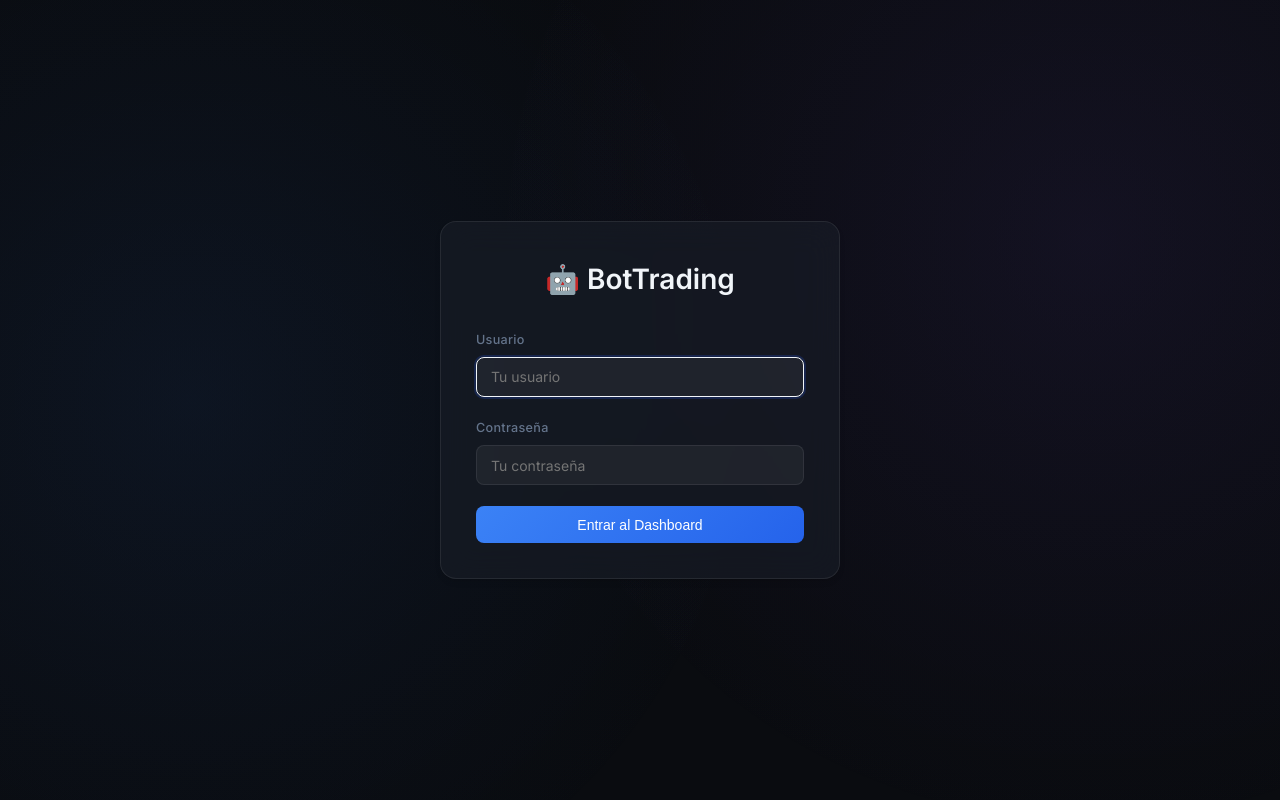
After one commit to lupuscar/bot_trading, a Django app: page /accounts/login/ in a window 1280 px wide. The commit adds this page. Run offline with Django 5.2, Linux system fonts and the light colour scheme; parts of the project's set-up code (start-up, migrations or seed data) failed here and were passed over.

Commit message:
feat: optimización del chart y nuevo diseño de login/logout

```diff
--- a/config/urls.py
+++ b/config/urls.py
@@ -8,6 +8,9 @@ from django.conf import settings
 urlpatterns = [
     # Admin de Django
     path('admin/', admin.site.urls),
+
+    # Autenticación
+    path('accounts/', include('django.contrib.auth.urls')),
 
     # Dashboard principal
     path('', include('apps.dashboard.urls', namespace='dashboard')),
--- /dev/null
+++ b/templates/registration/login.html
@@ -0,0 +1,139 @@
+<!DOCTYPE html>
+<html lang="es">
+<head>
+    <meta charset="UTF-8">
+    <meta name="viewport" content="width=device-width, initial-scale=1.0">
+    <title>Login - BotTrading</title>
+
+    <!-- Google Fonts -->
+    <link rel="preconnect" href="https://fonts.googleapis.com">
+    <link rel="preconnect" href="https://fonts.gstatic.com" crossorigin>
+    <link href="https://fonts.googleapis.com/css2?family=Inter:wght@300;400;500;600;700&display=swap" rel="stylesheet">
+
+    {% load static %}
+    <!-- CSS (reutilizamos el estilo del dashboard) -->
+    <link rel="stylesheet" href="{% static 'dashboard/css/main.css' %}">
+
+    <style>
+        body {
+            display: flex;
+            align-items: center;
+            justify-content: center;
+            min-height: 100vh;
+            margin: 0;
+            background-color: var(--bg-color);
+        }
+
+        .login-container {
+            width: 100%;
+            max-width: 400px;
+            padding: 2.5rem;
+            text-align: center;
+        }
+
+        .login-container h1 {
+            margin-bottom: 2rem;
+            color: var(--text-color);
+            font-size: 2rem;
+            font-weight: 600;
+        }
+
+        .form-group {
+            margin-bottom: 1.5rem;
+            text-align: left;
+        }
+
+        .form-group label {
+            display: block;
+            margin-bottom: 0.5rem;
+            color: var(--text-muted);
+            font-size: 0.9rem;
+            font-weight: 500;
+        }
+
+        .form-group input {
+            width: 100%;
+            padding: 0.75rem 1rem;
+            background-color: rgba(255, 255, 255, 0.05);
+            border: 1px solid var(--border-color);
+            border-radius: 8px;
+            color: var(--text-color);
+            font-family: inherit;
+            font-size: 1rem;
+            transition: border-color 0.2s, box-shadow 0.2s;
+            box-sizing: border-box;
+        }
+
+        .form-group input:focus {
+            outline: none;
+            border-color: var(--primary-color);
+            box-shadow: 0 0 0 2px rgba(41, 98, 255, 0.2);
+        }
+
+        .btn-primary {
+            width: 100%;
+            padding: 0.75rem;
+            background-color: var(--primary-color);
+            color: white;
+            border: none;
+            border-radius: 8px;
+            font-size: 1rem;
+            font-weight: 500;
+            cursor: pointer;
+            transition: background-color 0.2s, transform 0.1s;
+        }
+
+        .btn-primary:hover {
+            background-color: var(--primary-hover);
+        }
+
+        .btn-primary:active {
+            transform: translateY(1px);
+        }
+
+        .error-messages {
+            color: var(--danger-color);
+            margin-bottom: 1.5rem;
+            font-size: 0.9rem;
+            padding: 1rem;
+            background-color: rgba(211, 47, 47, 0.1);
+            border-radius: 8px;
+            border: 1px solid rgba(211, 47, 47, 0.2);
+            text-align: left;
+        }
+
+        .error-messages ul {
+            margin: 0;
+            padding-left: 1.2rem;
+        }
+    </style>
+</head>
+<body>
+    <div class="glass-panel login-container">
+        <h1>🤖 BotTrading</h1>
+
+        {% if form.errors %}
+        <div class="error-messages">
+            <p>Usuario o contraseña incorrectos.</p>
+        </div>
+        {% endif %}
+
+        <form method="post" action="{% url 'login' %}">
+            {% csrf_token %}
+
+            <div class="form-group">
+                <label for="id_username">Usuario</label>
+                <input type="text" name="username" autofocus autocapitalize="none" autocomplete="username" maxlength="150" required id="id_username" placeholder="Tu usuario">
+            </div>
+
+            <div class="form-group">
+                <label for="id_password">Contraseña</label>
+                <input type="password" name="password" autocomplete="current-password" required id="id_password" placeholder="Tu contraseña">
+            </div>
+
+            <input type="hidden" name="next" value="{{ next|default:'/' }}">
+            <button type="submit" class="btn-primary">Entrar al Dashboard</button>
+        </form>
+    </div>
+</body>
+</html>
```
Also changed, not shown: apps/dashboard/templates/dashboard/base.html (+14 -3 lines), apps/dashboard/templates/dashboard/index.html (+21 -2 lines), apps/dashboard/views.py (+58 -58 lines), config/settings/base.py (+7 -0 lines).
